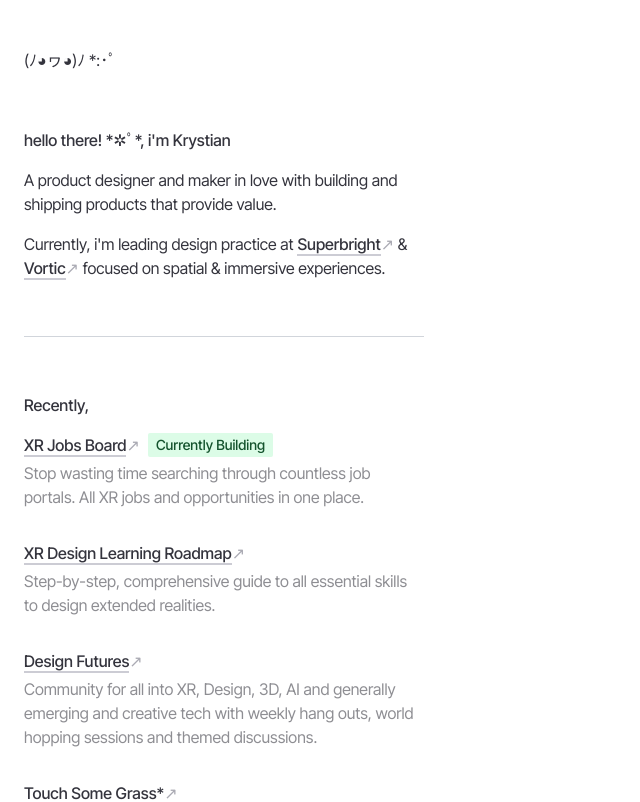
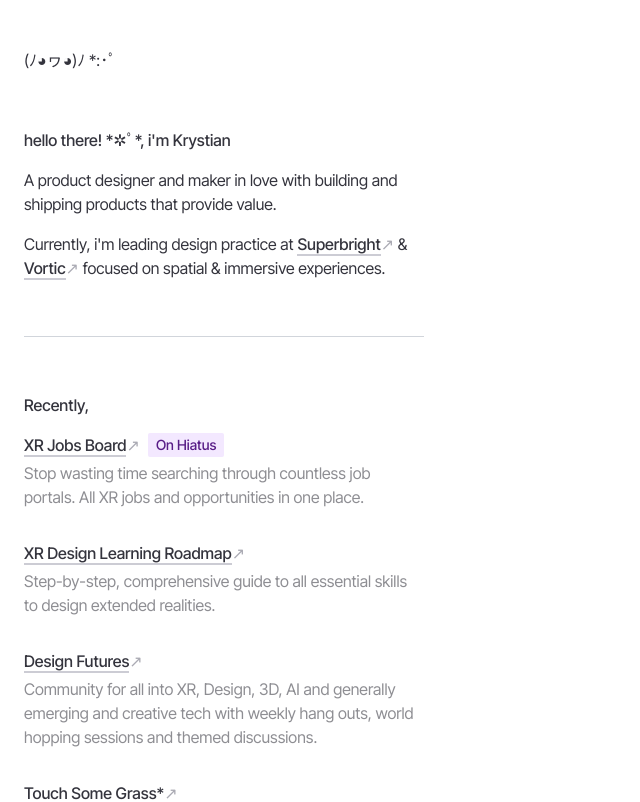
Before and after one commit to krystianzun/krystianzun-com, a Next.js app: page / in a window 1280 px wide. Shown: the top 802 px of the page, without its empty margins (0-640 px from the left). Built offline with nearby package versions, Linux system fonts and the light colour scheme.

Commit message:
update xrjb on hiatus

```diff
--- a/components/ProjectsSection.tsx
+++ b/components/ProjectsSection.tsx
@@ -22,8 +22,8 @@
               &#x2197;
             </span>
           </h4>
-          <div className="px-2 py-0.5 bg-green-100 rounded-sm text-sm text-green-900 font-medium">
-            Currently Building
+          <div className="px-2 py-0.5 bg-purple-100 rounded-sm text-sm text-purple-900 font-medium">
+            On Hiatus
           </div>
         </div>
         <p className="text-grey-500">
```
